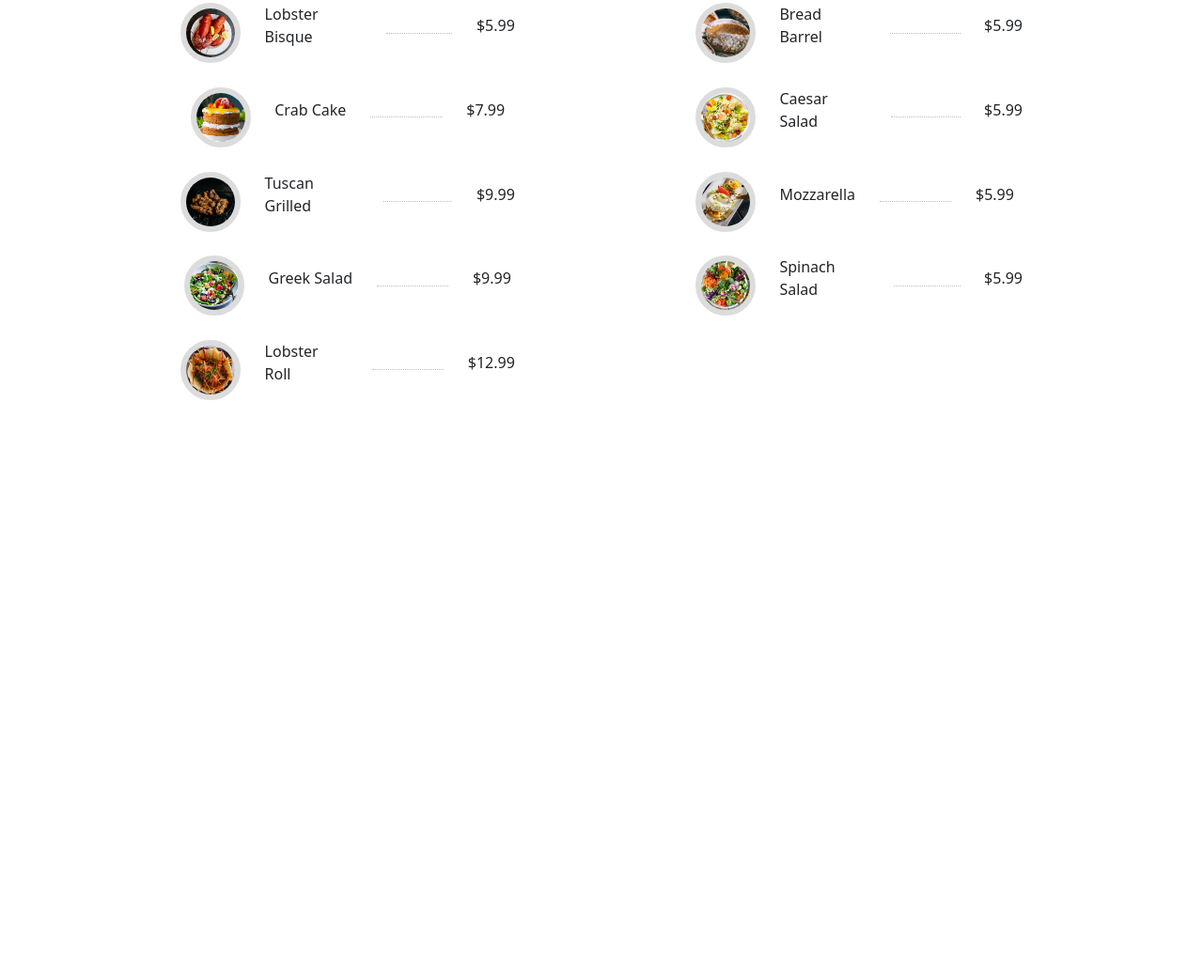
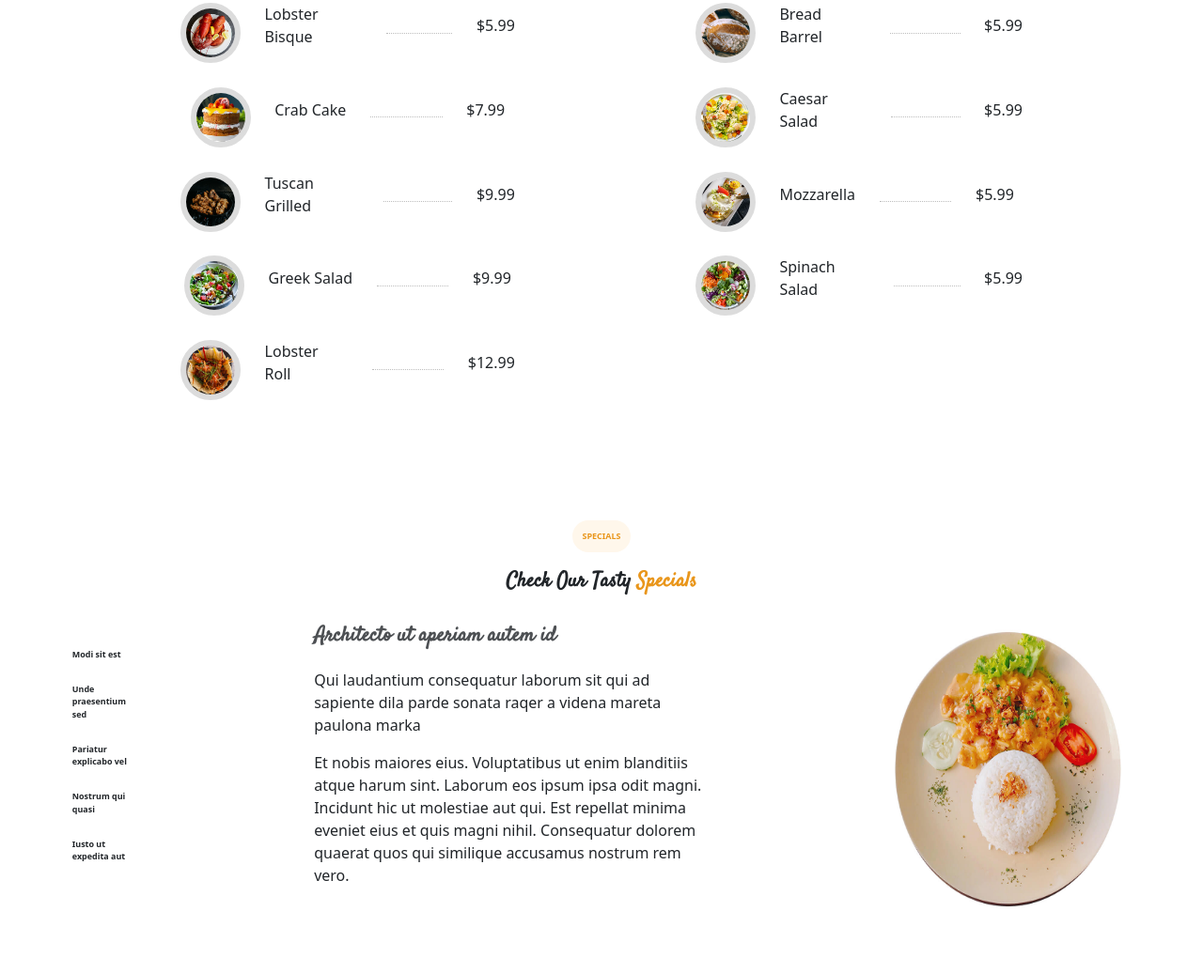
Before and after one commit to Aymen-zhr/new_final, a website: page index.html in a window 1280 px wide. Shown: the part 1945-2981 px from the top of the page at 94% size. Before the commit the page ends 2435 px from the top, so only its background shows below. Drawn offline with nearby package versions, Linux system fonts and the light colour scheme.

Commit message:
feat: Add Specials section

```diff
--- a/index.html
+++ b/index.html
@@ -295,6 +295,50 @@
     </section>
 
 
+    <!--Specials -->
+    <section class="specialsSection">
+      <div class="specialsTitle">
+        <p class="text-limoni specialtitle">SPECIALS</p>
+        <p class="specialPara">
+          Check Our Tasty <span class="text-limoni">Specials</span>
+        </p>
+      </div>
+      <div class="specials">
+        <div class="specialstext">
+          <p>Modi sit est</p>
+          <p>Unde praesentium sed</p>
+          <p>Pariatur explicabo vel</p>
+          <p>Nostrum qui quasi</p>
+          <p>Iusto ut expedita aut</p>
+        </div>
+        <div class="specialssectext">
+          <h2>Architecto ut aperiam autem id</h2>
+          <p>
+            Qui laudantium consequatur laborum sit qui ad sapiente dila parde
+            sonata raqer a videna mareta paulona marka
+          </p>
+          <p>
+            Et nobis maiores eius. Voluptatibus ut enim blanditiis atque harum
+            sint. Laborum eos ipsum ipsa odit magni. Incidunt hic ut molestiae
+            aut qui. Est repellat minima eveniet eius et quis magni nihil.
+            Consequatur dolorem quaerat quos qui similique accusamus nostrum rem
+            vero.
+          </p>
+        </div>
+        <div class="specialsimg">
+          <img src="public/img/specials-1.jpg" alt="specials" />
+        </div>
+      </div>
+    </section>
+
+
+
+
+
+
+
+
+
 
 
 </body>
--- a/src/sass/_allModules.sass
+++ b/src/sass/_allModules.sass
@@ -1,3 +1,4 @@
 @import ./modules/home/HeroSection
 @import ./modules/home/about
 @import ./modules/home/menu
+@import ./modules/home/specials
--- /dev/null
+++ b/src/sass/modules/home/specials.sass
@@ -0,0 +1,47 @@
+.specialsSection
+    padding-top: 5vw
+    padding-bottom: 5vw
+    .specialsTitle
+        display: flex
+        flex-direction: column
+        align-items: center
+        .specialtitle
+            background-color: rgb(255, 247, 235)
+            padding: .8vw
+            font-size: .7vw
+            font-weight: 700
+            border-radius: 25px
+        .specialPara
+            font-size: 1.7vw
+            font-weight: 700
+            font-family: 'Satisfy', sans-serif
+.specials
+    display: flex
+    flex-direction: row
+    align-items: center
+    justify-content: center
+    gap: 5vw
+    padding-inline: 6vw
+    .specialstext
+        width: 25vw
+        p
+            font-weight: bolder
+            font-size: .7vw
+            cursor: pointer
+            padding-block: .3vw
+            &:hover
+                color: #ffc451
+    .specialssectext
+        padding-inline: 10vw
+        h2
+            display: flex
+            align-items: center
+            font-family: 'Satisfy', sans-serif
+            font-weight: 700
+            font-size: 1.7vw
+            opacity: .8
+            padding-bottom: 1vw
+    .specialsimg
+        img
+            width: 20vw
+            height: 40vh
```
Also changed, not shown: public/css/app.css, 1 other file.
